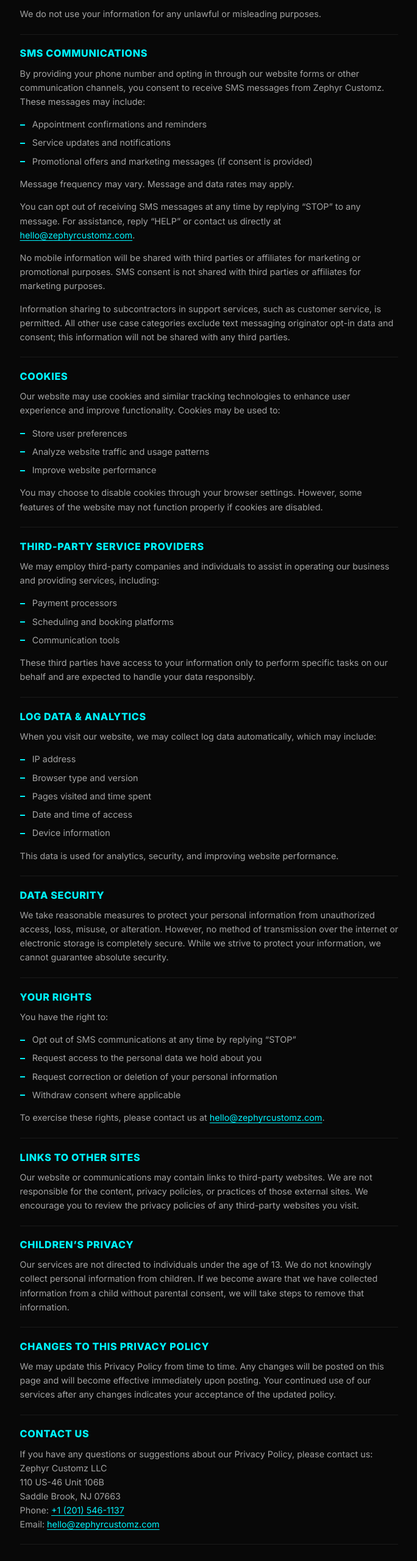
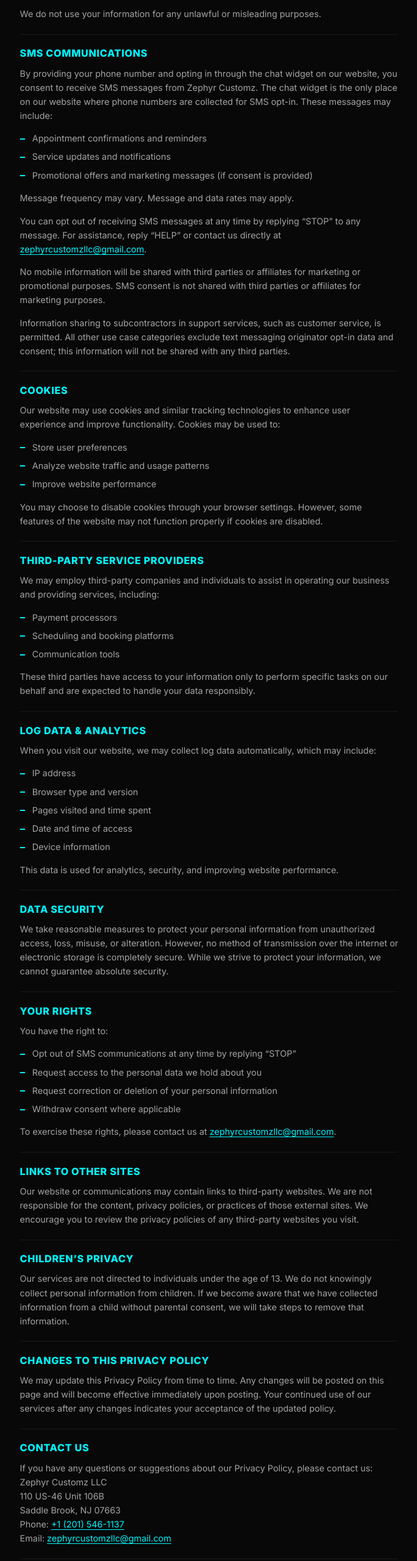
Before and after one commit to BerdaBrands/zephyrcustomz, a plain HTML site: page privacy-policy.html in a window 1280 px wide. Shown: the part 1546-4106 px from the top of the page at 61% size, without its empty margins (297-981 px from the left). Drawn offline with Linux system fonts and the light colour scheme; a script that the page names is missing.

Commit message:
Update widget, business email, and SMS opt-in wording for A2P compliance
- Switch GHL chat widget to the new widget ID on all pages
- Change business email to zephyrcustomzllc@gmail.com
- Privacy/Terms: opt-in happens through the chat widget only
- Terms: remove billing alerts from SMS message types

Co-Authored-By: Claude Sonnet 5.5 <noreply@anthropic.com>

```diff
--- a/privacy-policy.html
+++ b/privacy-policy.html
@@ -139,14 +139,14 @@
         </section>
         <section class="legal__section">
           <h2>SMS communications</h2>
-          <p>By providing your phone number and opting in through our website forms or other communication channels, you consent to receive SMS messages from Zephyr Customz. These messages may include:</p>
+          <p>By providing your phone number and opting in through the chat widget on our website, you consent to receive SMS messages from Zephyr Customz. The chat widget is the only place on our website where phone numbers are collected for SMS opt-in. These messages may include:</p>
           <ul>
             <li>Appointment confirmations and reminders</li>
             <li>Service updates and notifications</li>
             <li>Promotional offers and marketing messages (if consent is provided)</li>
           </ul>
           <p>Message frequency may vary. Message and data rates may apply.</p>
-          <p>You can opt out of receiving SMS messages at any time by replying &ldquo;STOP&rdquo; to any message. For assistance, reply &ldquo;HELP&rdquo; or contact us directly at <a href="mailto:hello@zephyrcustomz.com">hello@zephyrcustomz.com</a>.</p>
+          <p>You can opt out of receiving SMS messages at any time by replying &ldquo;STOP&rdquo; to any message. For assistance, reply &ldquo;HELP&rdquo; or contact us directly at <a href="mailto:zephyrcustomzllc@gmail.com">zephyrcustomzllc@gmail.com</a>.</p>
           <p>No mobile information will be shared with third parties or affiliates for marketing or promotional purposes. SMS consent is not shared with third parties or affiliates for marketing purposes.</p>
           <p>Information sharing to subcontractors in support services, such as customer service, is permitted. All other use case categories exclude text messaging originator opt-in data and consent; this information will not be shared with any third parties.</p>
         </section>
@@ -195,7 +195,7 @@
             <li>Request correction or deletion of your personal information</li>
             <li>Withdraw consent where applicable</li>
           </ul>
-          <p>To exercise these rights, please contact us at <a href="mailto:hello@zephyrcustomz.com">hello@zephyrcustomz.com</a>.</p>
+          <p>To exercise these rights, please contact us at <a href="mailto:zephyrcustomzllc@gmail.com">zephyrcustomzllc@gmail.com</a>.</p>
         </section>
         <section class="legal__section">
           <h2>Links to other sites</h2>
@@ -212,7 +212,7 @@
         <section class="legal__section">
           <h2>Contact us</h2>
           <p>If you have any questions or suggestions about our Privacy Policy, please contact us:</p>
-          <address>Zephyr Customz LLC<br>110 US-46 Unit 106B<br>Saddle Brook, NJ 07663<br>Phone: <a href="tel:+12015461137">+1 (201) 546-1137</a><br>Email: <a href="mailto:hello@zephyrcustomz.com">hello@zephyrcustomz.com</a></address>
+          <address>Zephyr Customz LLC<br>110 US-46 Unit 106B<br>Saddle Brook, NJ 07663<br>Phone: <a href="tel:+12015461137">+1 (201) 546-1137</a><br>Email: <a href="mailto:zephyrcustomzllc@gmail.com">zephyrcustomzllc@gmail.com</a></address>
         </section>
       </div>
     </div>
@@ -255,7 +255,7 @@
       </address>
       <p>
         <a href="tel:+12015461137">+1 (201) 546-1137</a><br>
-        <a href="mailto:hello@zephyrcustomz.com">hello@zephyrcustomz.com</a>
+        <a href="mailto:zephyrcustomzllc@gmail.com">zephyrcustomzllc@gmail.com</a>
       </p>
       <ul class="social social--footer" aria-label="Zephyr Customz on social media">
         <li><a class="social__link" href="https://www.facebook.com/p/Zephyr-Customz-61579824745924/" target="_blank" rel="noopener" aria-label="Zephyr Customz on Facebook"><svg class="icon" aria-hidden="true"><use href="#i-facebook"/></svg></a></li>
@@ -282,7 +282,7 @@
   </div>
 </footer>
 
-<script src="https://widgets.leadconnectorhq.com/loader.js" data-resources-url="https://widgets.leadconnectorhq.com/chat-widget/loader.js" data-widget-id="69d97dedd0d6ea7be0018abc" data-source="WEB_USER"></script>
+<script src="https://widgets.leadconnectorhq.com/loader.js" data-resources-url="https://widgets.leadconnectorhq.com/chat-widget/loader.js" data-widget-id="6ad8a10dc5fa611730b6b001" data-source="WEB_USER"></script>
 <script src="js/main.js" defer></script>
 </body>
 </html>
```
Also changed, not shown: car-wraps.html (+2 -2 lines), detailing-tint.html (+2 -2 lines), gallery.html (+2 -2 lines), index.html (+4 -4 lines), paint-protection.html (+2 -2 lines), terms-and-conditions.html (+7 -8 lines).
